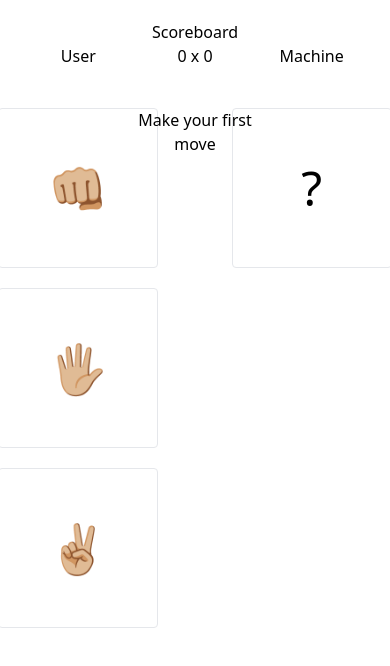
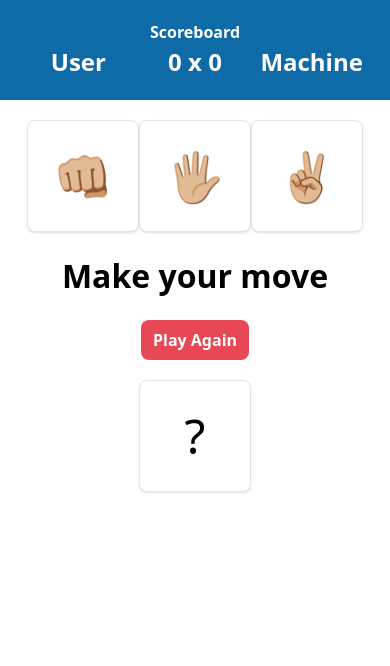
Before and after one commit to arthrduarte/React-Course, a React (Vite) app: page / in a window 390 px wide. Shown: the top 666 px of the page. Built offline with nearby package versions, Linux system fonts and the light colour scheme.

Commit message:
feat: add "play again" & style: add responsiveness to header, game

```diff
--- a/src/components/Game.tsx
+++ b/src/components/Game.tsx
@@ -7,14 +7,24 @@ interface Props {
 
 export default function Game({ setMachineScore, setUserScore }: Props) {
     let options = ["👊🏼", "🖐🏼", "✌🏼"]
-    let [winner, setWinner] = useState("Make your first move")
+    let [winner, setWinner] = useState("Make your move")
+    let [machineSquare, setMachineSquare] = useState("?")
+    let [selectedOption, setSelectedOption] = useState<string | null>(null)
+    let [allowedPlay, setAllowedPlay] = useState(true)
 
     const machineChoice = () => {
         return options[Math.floor(Math.random() * 2)]
     }
 
     const handleSelectItem = (userOption: string) => {
+        if (!allowedPlay) {
+            handlePlayAgain()
+            return
+        }
         let machineOption = machineChoice()
+        setMachineSquare(machineOption)
+        setSelectedOption(userOption)
+        setAllowedPlay(false)
 
         if (
             (userOption === options[0] && machineOption === options[2]) ||
@@ -43,7 +53,12 @@ export default function Game({ setMachineScore, setUserScore }: Props) {
         } else {
             setWinner("Select your move and the machine will select automaticaly")
         }
-
+    }
+    const handlePlayAgain = () => {
+        setSelectedOption(null)
+        setWinner("Make your move")
+        setAllowedPlay(true)
+        setMachineSquare("?")
     }
 
 
@@ -51,24 +66,28 @@ export default function Game({ setMachineScore, setUserScore }: Props) {
 
     return (
         <>
-            <div className='flex justify-center p-5'>
-                <div className='flex flex-col items-center w-1/3 space-y-5'>
-                    <div className="cursor-pointer w-[10rem] h-[10rem] p-5 hover:bg-slate-50 border rounded flex justify-center items-center" onClick={() => handleSelectItem(options[0])}>
+            <div className='flex flex-col lg:flex-row justify-center p-5'>
+                <div className='flex lg:flex-col lg:items-center justify-center lg:w-1/5 lg:space-y-5'>
+                    <div className={`cursor-pointer lg:w-[10rem] lg:h-[10rem] w-[7rem] h-[7rem] p-5 bg-white border border-gray-200 rounded-lg shadow hover:bg-gray-100 ${selectedOption && selectedOption !== options[0] ? 'hidden' : 'flex'} justify-center items-center`} onClick={() => handleSelectItem(options[0])}>
                         <p className=" text-[3rem]">{options[0]}</p>
                     </div>
-                    <div className="cursor-pointer w-[10rem] h-[10rem] p-5 hover:bg-slate-50 border rounded flex justify-center items-center" onClick={() => handleSelectItem(options[1])}>
+                    <div className={`cursor-pointer lg:w-[10rem] lg:h-[10rem] w-[7rem] h-[7rem] p-5 bg-white border border-gray-200 rounded-lg shadow hover:bg-gray-100 ${selectedOption && selectedOption !== options[1] ? 'hidden' : 'flex'} justify-center items-center`} onClick={() => handleSelectItem(options[1])}>
                         <p className=" text-[3rem]">{options[1]}</p>
                     </div>
-                    <div className="cursor-pointer w-[10rem] h-[10rem] p-5 hover:bg-slate-50 border rounded flex justify-center items-center" onClick={() => handleSelectItem(options[2])}>
+                    <div className={`cursor-pointer lg:w-[10rem] lg:h-[10rem] w-[7rem] h-[7rem] p-5 bg-white border border-gray-200 rounded-lg shadow hover:bg-gray-100 ${selectedOption && selectedOption !== options[2] ? 'hidden' : 'flex'} justify-center items-center`} onClick={() => handleSelectItem(options[2])}>
                         <p className=" text-[3rem]">{options[2]}</p>
                     </div>
                 </div>
-                <div className='text-center w-1/3'>
-                    <p>{winner}</p>
+                <div className='text-center lg:w-1/5'>
+                    <p className="font-bold text-[2rem] my-5">{winner}</p>
+                    <button
+                        onClick={() => handlePlayAgain()}
+                        className="text-white font-bold rounded-lg px-3 py-2 mb-5 transition ease-in bg-[#E84855] hover:bg-[#ff7480]"
+                    >Play Again</button>
                 </div>
-                <div className='flex flex-col items-center w-1/3'>
-                    <div className="cursor-pointer w-[10rem] h-[10rem] p-5 hover:bg-slate-50 border rounded flex justify-center items-center">
-                        <p className=" text-[3rem]">?</p>
+                <div className='flex flex-col items-center lg:w-1/5'>
+                    <div className="lg:w-[10rem] lg:h-[10rem] w-[7rem] h-[7rem] p-5 bg-white border border-gray-200 rounded-lg shadow flex justify-center items-center">
+                        <p className=" text-[3rem]">{machineSquare}</p>
                     </div>
                 </div>
             </div>
--- a/src/components/Header.tsx
+++ b/src/components/Header.tsx
@@ -7,14 +7,14 @@ export default function Header({ userScore, machineScore }: Props) {
 
     return (
         <>
-            <div className='text-center p-5'>
+            <div className='bg-[#0E6BA8] text-white text-center p-5'>
                 <div>
-                    <p>Scoreboard</p>
+                    <p className="text-[1rem] font-bold">Scoreboard</p>
                 </div>
-                <div className='flex'>
-                    <div className="w-1/3">User</div>
-                    <div className="w-1/3">{userScore} x {machineScore}</div>
-                    <div className="w-1/3">Machine</div>
+                <div className='flex lg:justify-center '>
+                    <div className="lg:w-1/5 w-1/3 lg:text-[2rem] text-[1.5rem] font-bold">User</div>
+                    <div className="lg:w-1/5 w-1/3 lg:text-[2rem] text-[1.5rem] font-bold">{userScore} x {machineScore}</div>
+                    <div className="lg:w-1/5 w-1/3 lg:text-[2rem] text-[1.5rem] font-bold">Machine</div>
                 </div>
             </div>
         </>
```
